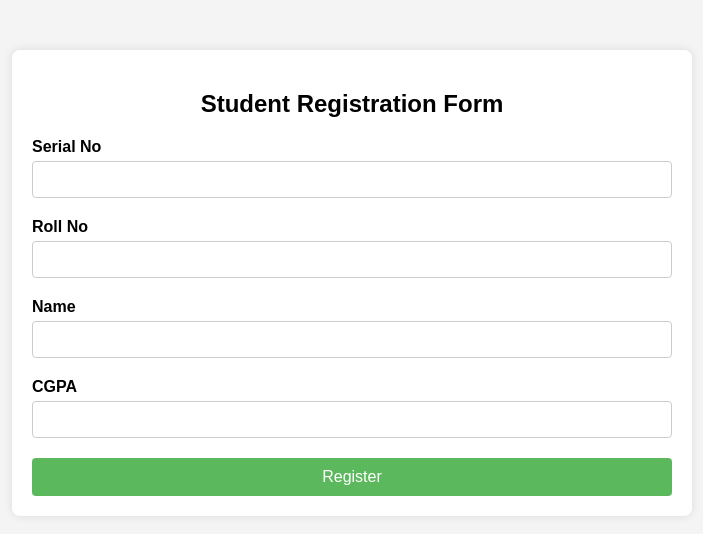
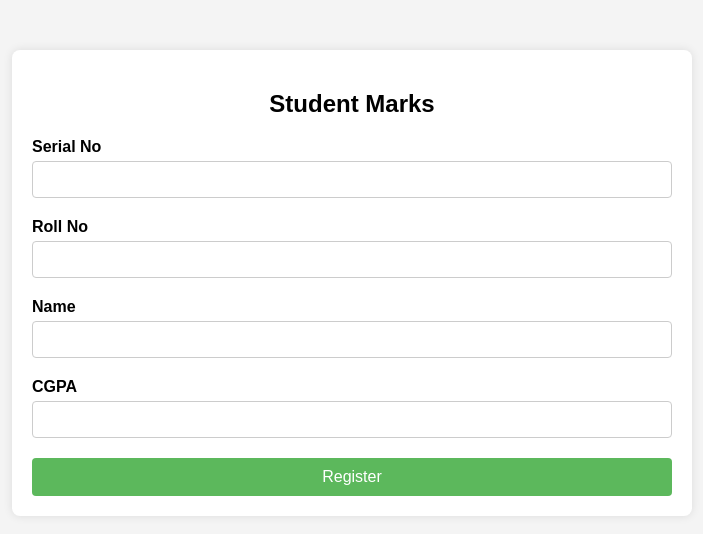
Before and after one commit to Saksham9934/STUDENT-MARKS, a plain HTML site: page index.html in a window 1280 px wide. Shown: the whole page, without its empty margins (288-991 px from the left). Drawn offline with Linux system fonts and the light colour scheme.

Commit message:
index.html

```diff
--- a/index.html
+++ b/index.html
@@ -69,7 +69,7 @@
 
 <body>
     <div class="container">
-        <h2>Student Registration Form</h2>
+        <h2>Student Marks</h2>
         <form id="registrationForm" method="post" name="google-sheet">
             <div class="error" id="error-message"></div>
 
```
